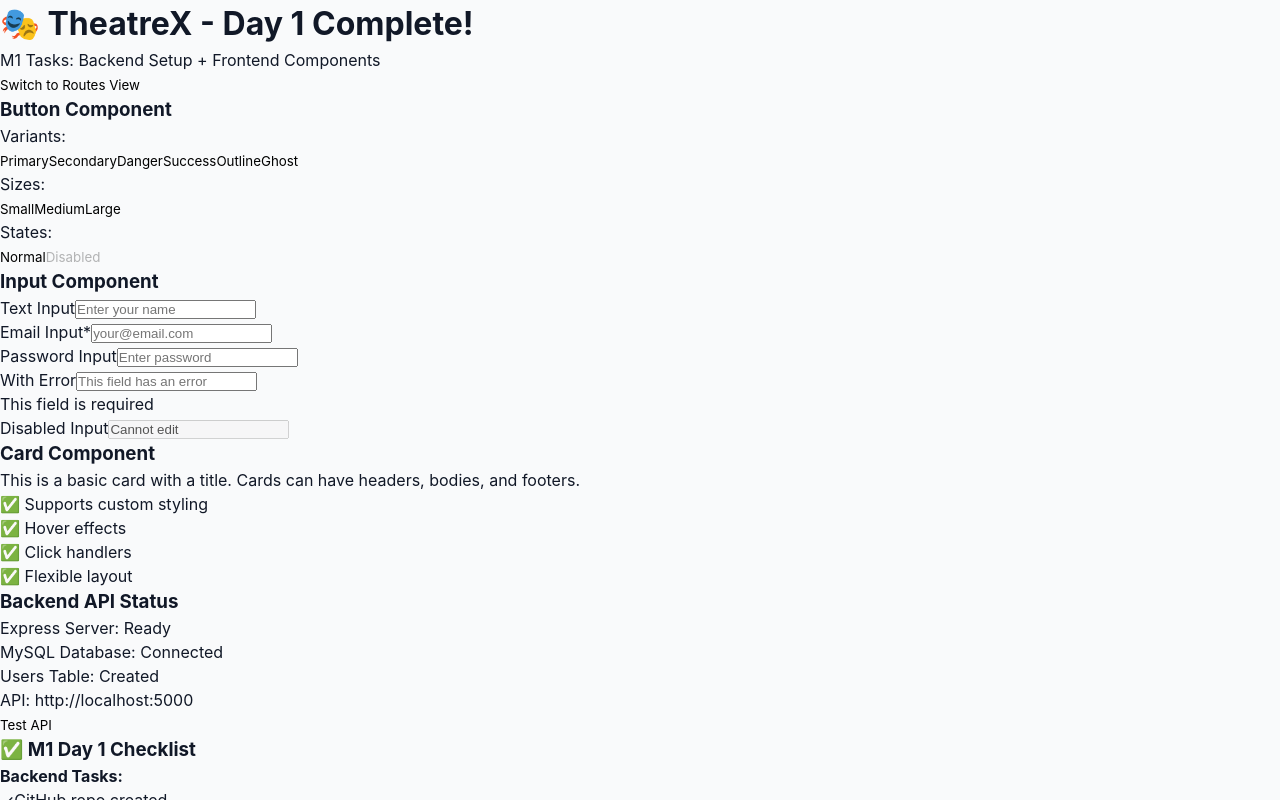
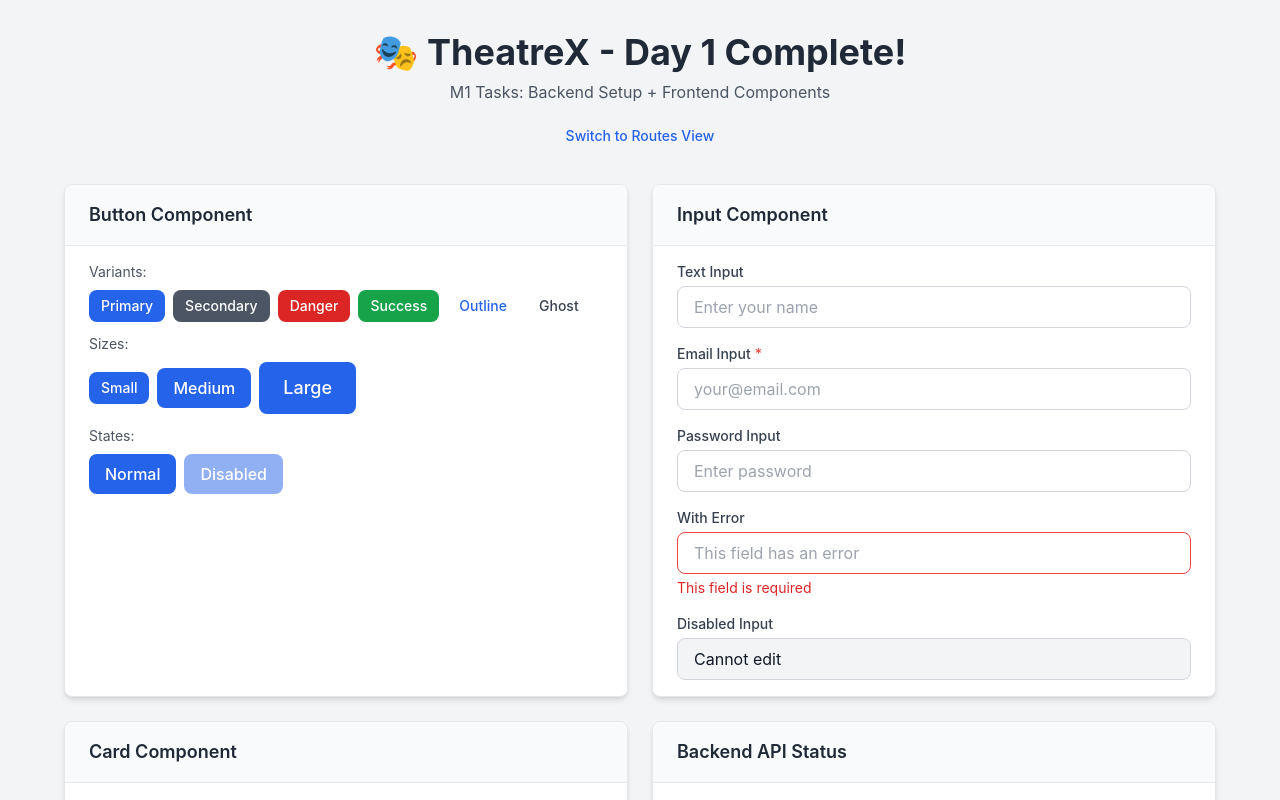
Before and after one commit to PasinduJayasinghe2004/TheatreX, a React app in the folder frontend/: page / in a window 1280 px wide. Shown: the top 800 px of the page. Built offline with nearby package versions, Linux system fonts and the light colour scheme; the HTML template or start-up script is replaced by a standard one.

Commit message:
M3 Day 1 tasks

```diff
--- a/frontend/src/index.css
+++ b/frontend/src/index.css
@@ -1,3 +1,7 @@
+@tailwind base;
+@tailwind components;
+@tailwind utilities;
+
 :root {
   /* Brand Colors */
   --primary: #2563EB;
--- /dev/null
+++ b/frontend/tailwind.config.js
@@ -0,0 +1,38 @@
+/** @type {import('tailwindcss').Config} */
+export default {
+    content: [
+        "./index.html",
+        "./src/**/*.{js,ts,jsx,tsx}",
+    ],
+    theme: {
+        extend: {
+            colors: {
+                primary: {
+                    DEFAULT: '#2563EB',
+                    hover: '#1D4ED8',
+                    light: '#EFF6FF',
+                    50: '#EFF6FF',
+                    100: '#DBEAFE',
+                    200: '#BFDBFE',
+                    300: '#93C5FD',
+                    400: '#60A5FA',
+                    500: '#3B82F6',
+                    600: '#2563EB',
+                    700: '#1D4ED8',
+                    800: '#1E40AF',
+                    900: '#1E3A8A',
+                },
+                secondary: '#3B82F6',
+                accent: '#60A5FA',
+            },
+            fontFamily: {
+                sans: ['Inter', 'system-ui', '-apple-system', 'sans-serif'],
+            },
+            boxShadow: {
+                'primary': '0 4px 14px 0 rgba(37, 99, 235, 0.3)',
+                'primary-hover': '0 6px 20px rgba(37, 99, 235, 0.4)',
+            },
+        },
+    },
+    plugins: [],
+}
```
